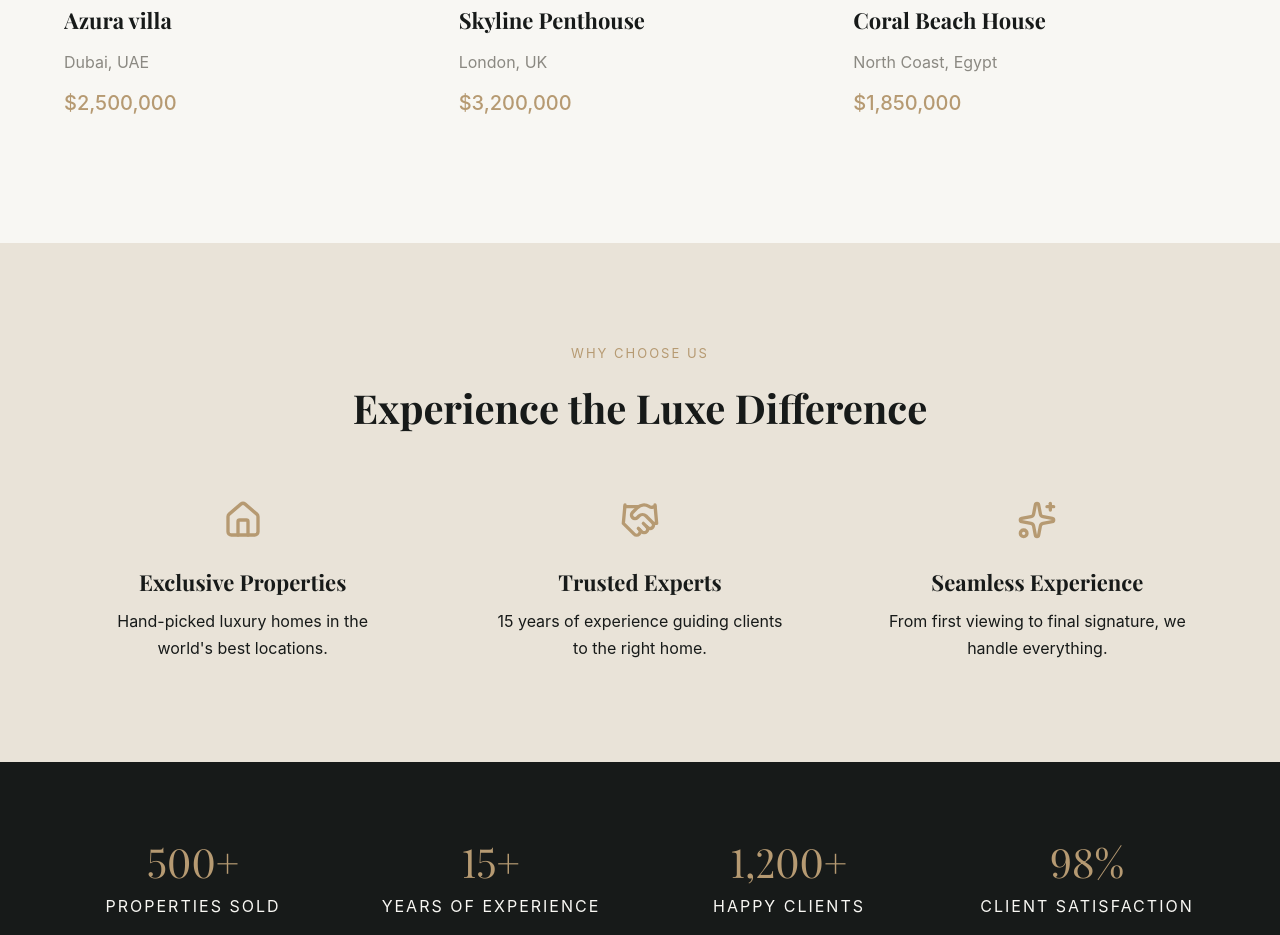
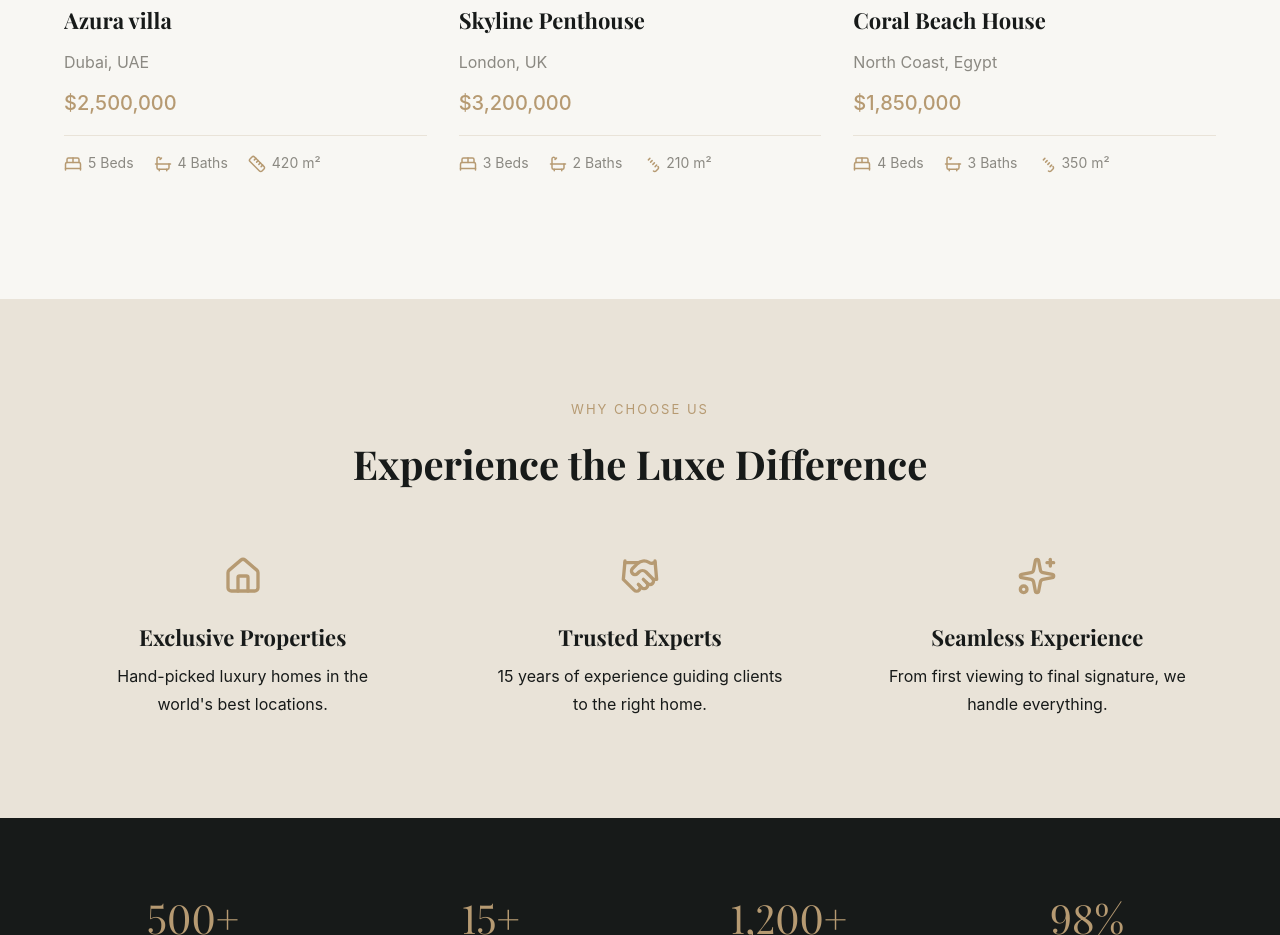
Before and after one commit to A-mira-1010/luxe-estate, a plain HTML site: page index.html in a window 1280 px wide. Shown: the part 1336-2271 px from the top of the page. Drawn offline with nearby package versions, Linux system fonts and the light colour scheme; files whose address does not match are found by name; a web font is replaced by a local one.

Commit message:
Feat: Add property details icons to cards

```diff
--- a/css/style.css
+++ b/css/style.css
@@ -213,6 +213,25 @@ ul {
   color: var(--champagne);
   font-size: 20px;
   font-weight: 500;
+}
+.property-meta {
+  display: flex;
+  gap: 20px;
+  margin-top: 16px;
+  padding-top: 16px;
+  border-top: 1px solid var(--beige);
+  font-size: 14px;
+  color: var(--gray);
+}
+.property-meta li {
+  display: flex;
+  align-items: center;
+  gap: 6px;
+}
+.property-meta svg {
+  width: 18px;
+  height: 18px;
+  color: var(--champagne);
 }
 /* ==== Why Choose Us ==== */
 .why-us {
--- a/index.html
+++ b/index.html
@@ -77,6 +77,11 @@
               <h3>Azura villa</h3>
               <p class="location">Dubai, UAE</p>
               <p class="price">$2,500,000</p>
+              <ul class="property-meta">
+                <li><svg aria-hidden="true" xmlns="http://www.w3.org/2000/svg" width="24" height="24" viewBox="0 0 24 24" fill="none" stroke="currentColor" stroke-width="2" stroke-linecap="round" stroke-linejoin="round" class="lucide lucide-bed-double preview-icon"><path d="M2 20v-8a2 2 0 0 1 2-2h16a2 2 0 0 1 2 2v8"/><path d="M4 10V6a2 2 0 0 1 2-2h12a2 2 0 0 1 2 2v4"/><path d="M12 4v6"/><path d="M2 18h20"/></svg>5 Beds</li>
+                <li><svg aria-hidden="true" xmlns="http://www.w3.org/2000/svg" width="24" height="24" viewBox="0 0 24 24" fill="none" stroke="currentColor" stroke-width="2" stroke-linecap="round" stroke-linejoin="round" class="lucide lucide-bath preview-icon"><path d="M10 4 8 6"/><path d="M17 19v2"/><path d="M2 12h20"/><path d="M7 19v2"/><path d="M9 5 7.621 3.621A2.121 2.121 0 0 0 4 5v12a2 2 0 0 0 2 2h12a2 2 0 0 0 2-2v-5"/></svg>4 Baths</li>
+                <li><svg aria-hidden="true" xmlns="http://www.w3.org/2000/svg" width="24" height="24" viewBox="0 0 24 24" fill="none" stroke="currentColor" stroke-width="2" stroke-linecap="round" stroke-linejoin="round" class="lucide lucide-ruler preview-icon"><path d="M21.3 15.3a2.4 2.4 0 0 1 0 3.4l-2.6 2.6a2.4 2.4 0 0 1-3.4 0L2.7 8.7a2.41 2.41 0 0 1 0-3.4l2.6-2.6a2.41 2.41 0 0 1 3.4 0Z"/><path d="m14.5 12.5 2-2"/><path d="m11.5 9.5 2-2"/><path d="m8.5 6.5 2-2"/><path d="m17.5 15.5 2-2"/></svg>420 m²</li>
+              </ul>
             </div>
           </article>
           <article class="property-card">
@@ -88,6 +93,25 @@
               <h3>Skyline Penthouse</h3>
               <p class="location">London, UK</p>
               <p class="price">$3,200,000</p>
+              <ul class="property-meta">
+                <li><svg aria-hidden="true" xmlns="http://www.w3.org/2000/svg" width="24" height="24"
+viewBox="0 0 24 24" fill="none" stroke="currentColor" stroke-width="2"
+stroke-linecap="round" stroke-linejoin="round" class="lucide lucide-bed-double
+preview-icon"><path d="M2 20v-8a2 2 0 0 1 2-2h16a2 2 0 0 1 2 2v8"/><path d="M4 10V6a2 2 0
+0 1 2-2h12a2 2 0 0 1 2 2v4"/><path d="M12 4v6"/><path d="M2 18h20"/></svg>3 Beds</li>
+                <li><svg aria-hidden="true" xmlns="http://www.w3.org/2000/svg" width="24" height="24"
+viewBox="0 0 24 24" fill="none" stroke="currentColor" stroke-width="2"
+stroke-linecap="round" stroke-linejoin="round" class="lucide lucide-bath
+preview-icon"><path d="M10 4 8 6"/><path d="M17 19v2"/><path d="M2 12h20"/><path d="M7
+19v2"/><path d="M9 5 7.621 3.621A2.121 2.121 0 0 0 4 5v12a2 2 0 0 0 2 2h12a2 2 0 0 0
+2-2v-5"/></svg>2 Baths</li>
+                <li><svg aria-hidden="true" xmlns="http://www.w3.org/2000/svg" width="24" height="24"
+viewBox="0 0 24 24" fill="none" stroke="currentColor" stroke-width="2"
+stroke-linecap="round" stroke-linejoin="round" class="lucide lucide-ruler
+preview-icon"><path d="M21.3 15.3a2.4 2.4 0 0 1 0 3.4l-2.6 2.6a2.4 2.4 0 0 1-3.4 0L2.7 8.
+7a2.41 2.41 0 0 1 0-3.4l2.6-2.6a2.41 2.41 0 0 1 3.4 0Z"/><path d="m14.5 12.5 2-2"/><path
+d="m11.5 9.5 2-2"/><path d="m8.5 6.5 2-2"/><path d="m17.5 15.5 2-2"/></svg>210 m²</li>
+              </ul>
             </div>
           </article>
           <article class="property-card">
@@ -99,6 +123,25 @@
               <h3>Coral Beach House</h3>
               <p class="location">North Coast, Egypt</p>
               <p class="price">$1,850,000</p>
+              <ul class="property-meta">
+                <li><svg aria-hidden="true" xmlns="http://www.w3.org/2000/svg" width="24" height="24"
+viewBox="0 0 24 24" fill="none" stroke="currentColor" stroke-width="2"
+stroke-linecap="round" stroke-linejoin="round" class="lucide lucide-bed-double
+preview-icon"><path d="M2 20v-8a2 2 0 0 1 2-2h16a2 2 0 0 1 2 2v8"/><path d="M4 10V6a2 2 0
+0 1 2-2h12a2 2 0 0 1 2 2v4"/><path d="M12 4v6"/><path d="M2 18h20"/></svg>4 Beds</li>
+                <li><svg aria-hidden="true" xmlns="http://www.w3.org/2000/svg" width="24" height="24"
+viewBox="0 0 24 24" fill="none" stroke="currentColor" stroke-width="2"
+stroke-linecap="round" stroke-linejoin="round" class="lucide lucide-bath
+preview-icon"><path d="M10 4 8 6"/><path d="M17 19v2"/><path d="M2 12h20"/><path d="M7
+19v2"/><path d="M9 5 7.621 3.621A2.121 2.121 0 0 0 4 5v12a2 2 0 0 0 2 2h12a2 2 0 0 0
+2-2v-5"/></svg>3 Baths</li>
+                <li><svg aria-hidden="true" xmlns="http://www.w3.org/2000/svg" width="24" height="24"
+viewBox="0 0 24 24" fill="none" stroke="currentColor" stroke-width="2"
+stroke-linecap="round" stroke-linejoin="round" class="lucide lucide-ruler
+preview-icon"><path d="M21.3 15.3a2.4 2.4 0 0 1 0 3.4l-2.6 2.6a2.4 2.4 0 0 1-3.4 0L2.7 8.
+7a2.41 2.41 0 0 1 0-3.4l2.6-2.6a2.41 2.41 0 0 1 3.4 0Z"/><path d="m14.5 12.5 2-2"/><path
+d="m11.5 9.5 2-2"/><path d="m8.5 6.5 2-2"/><path d="m17.5 15.5 2-2"/></svg>350 m²</li>
+              </ul>
             </div>
           </article>
         </div>
```
